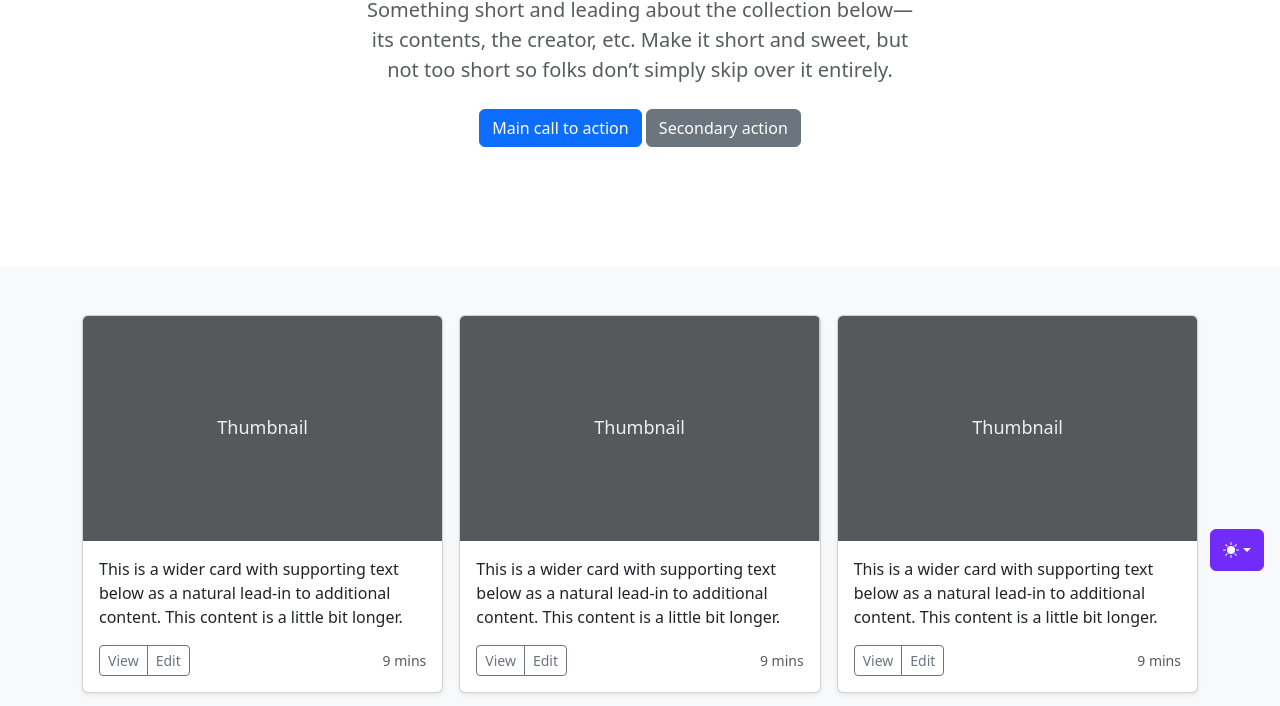
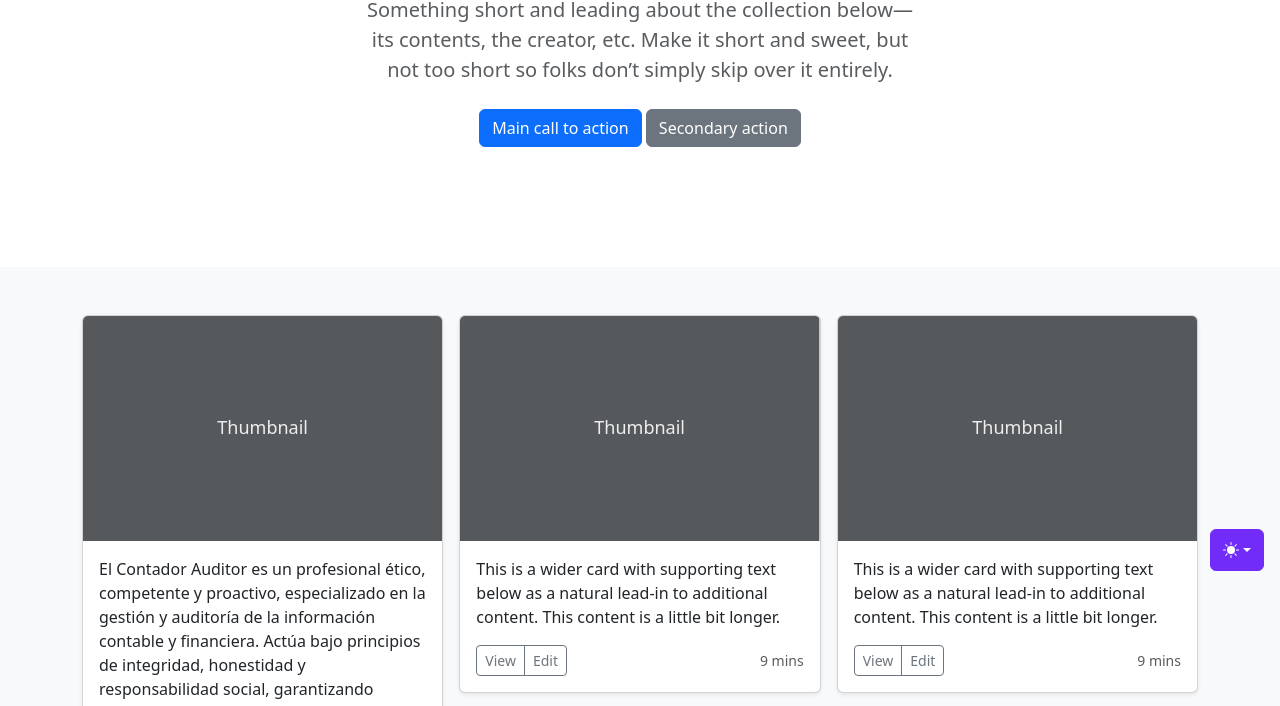
Before and after one commit to kiramman-mp3/RepasoManejo, a plain HTML site: page index.html in a window 1280 px wide. Shown: the part 213-919 px from the top of the page. Drawn offline with Linux system fonts and the light colour scheme.

Commit message:
Se agregó el perfil profesional de la carrera de Contabilidad y Auditoría

```diff
--- a/index.html
+++ b/index.html
@@ -220,7 +220,7 @@
           <div class="card shadow-sm">
             <svg class="bd-placeholder-img card-img-top" width="100%" height="225" xmlns="http://www.w3.org/2000/svg" role="img" aria-label="Placeholder: Thumbnail" preserveAspectRatio="xMidYMid slice"><title>Placeholder</title><rect width="100%" height="100%" fill="#55595c"/><text x="50%" y="50%" fill="#eceeef" dy=".3em">Thumbnail</text></svg>
             <div class="card-body">
-              <p class="card-text">This is a wider card with supporting text below as a natural lead-in to additional content. This content is a little bit longer.</p>
+              <p class="card-text">El Contador Auditor es un profesional ético, competente y proactivo, especializado en la gestión y auditoría de la información contable y financiera. Actúa bajo principios de integridad, honestidad y responsabilidad social, garantizando transparencia y cumplimiento normativo. Posee sólidos conocimientos en contabilidad, auditoría, tributación, finanzas, costos y derecho laboral, y maneja herramientas tecnológicas para asegurar eficiencia y precisión. Su capacidad crítica le permite diseñar y evaluar sistemas de control interno, asesorar en decisiones estratégicas y garantizar cumplimiento tributario. Además, se mantiene actualizado, adaptándose a cambios tecnológicos y normativos, promoviendo así el bienestar social y el desarrollo sostenible.</p>
               <div class="d-flex justify-content-between align-items-center">
                 <div class="btn-group">
                   <button type="button" class="btn btn-sm btn-outline-secondary">View</button>
```
